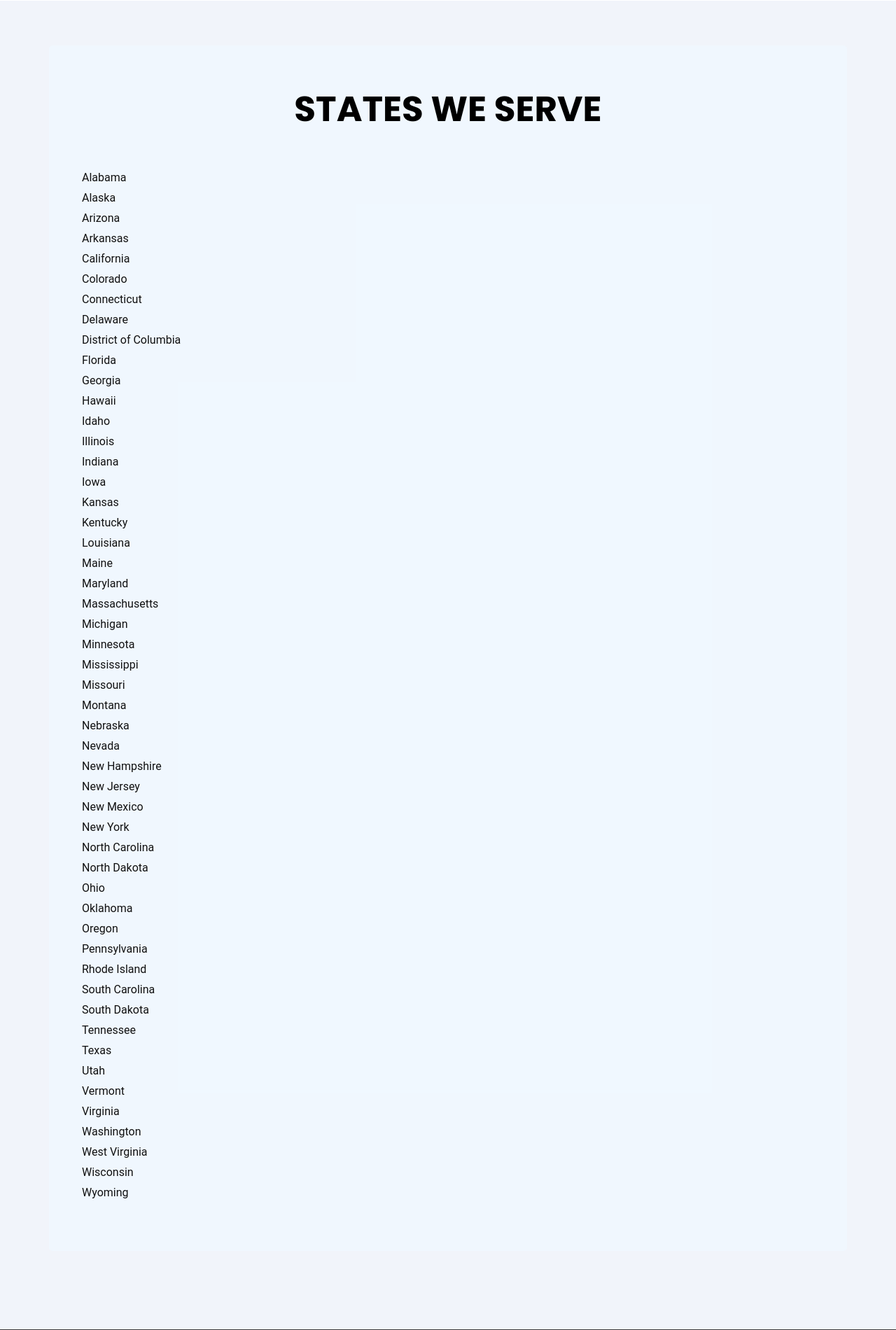
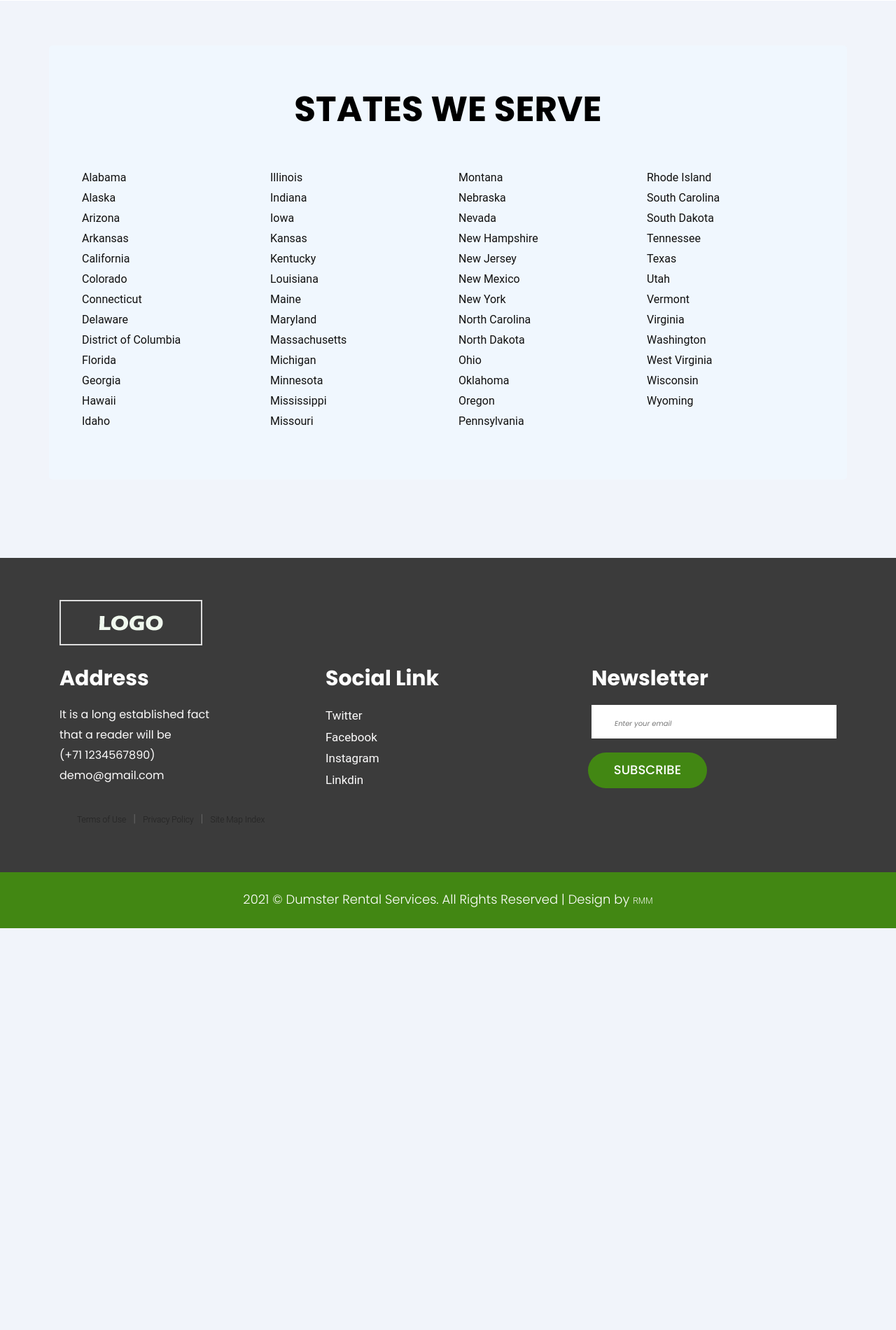
Before and after one commit to mmrubayet/dumpsterRentalSite, a Django app: page / in a window 1280 px wide. Shown: the part 4535-6435 px from the top of the page at 70% size. After the commit the page ends 5861 px from the top, so only its background shows below. Run offline with Django 3.2, Linux system fonts and the light colour scheme; data comes from the database, SQL or seed files in the repository; some libraries are stand-ins or nearby versions.

Commit message:
state section fixed on index page: one column to four

```diff
--- a/templates/index.html
+++ b/templates/index.html
@@ -250,12 +250,11 @@
 
   <!-- end clients -->
 
-  <!-- states viewer -->
+  <!-- states section -->
   <section>
     <div class="container jumbotron" id="jumbo">
 
       <div class="container">
-
         <div class="row">
           <div class="col-md-12">
             <div class="titlepage ">
@@ -269,17 +268,26 @@
       <div class="container">
         <div class="row">
 
-          <div class="col-md-3 states">
-            <ul class="nomark" style="list-style: none; margin: 0; padding: 0; ">
           {% for states in object_list  %}
+
+          {% if forloop.first %}
+          <div style="float:left;" class="col-md-3">
+            {% endif %}
             <li>
               <a href="{{ states.get_absolute_url }}">
                 <h4>{{ states.name }}</h4>
               </a>
             </li>
+            {% if forloop.counter|divisibleby:13 %}
+          </div>
+          <div style="float:left;" class="col-md-3">
+            {% endif %}
+            {% if forloop.last %}
+          </div>
+          {% endif %}
+
           {% endfor %}
-            </ul>
-          </div>
+          <div style="clear:both;"></div>
 
         </div>
       </div>
@@ -287,7 +295,7 @@
 
     </div>
   </section>
-  <!-- states viewer ends -->
+  <!-- states section ends -->
 
 </div>
 <!-- main div ends -->
```
Lines whose indentation alone changed are shown as unchanged.
